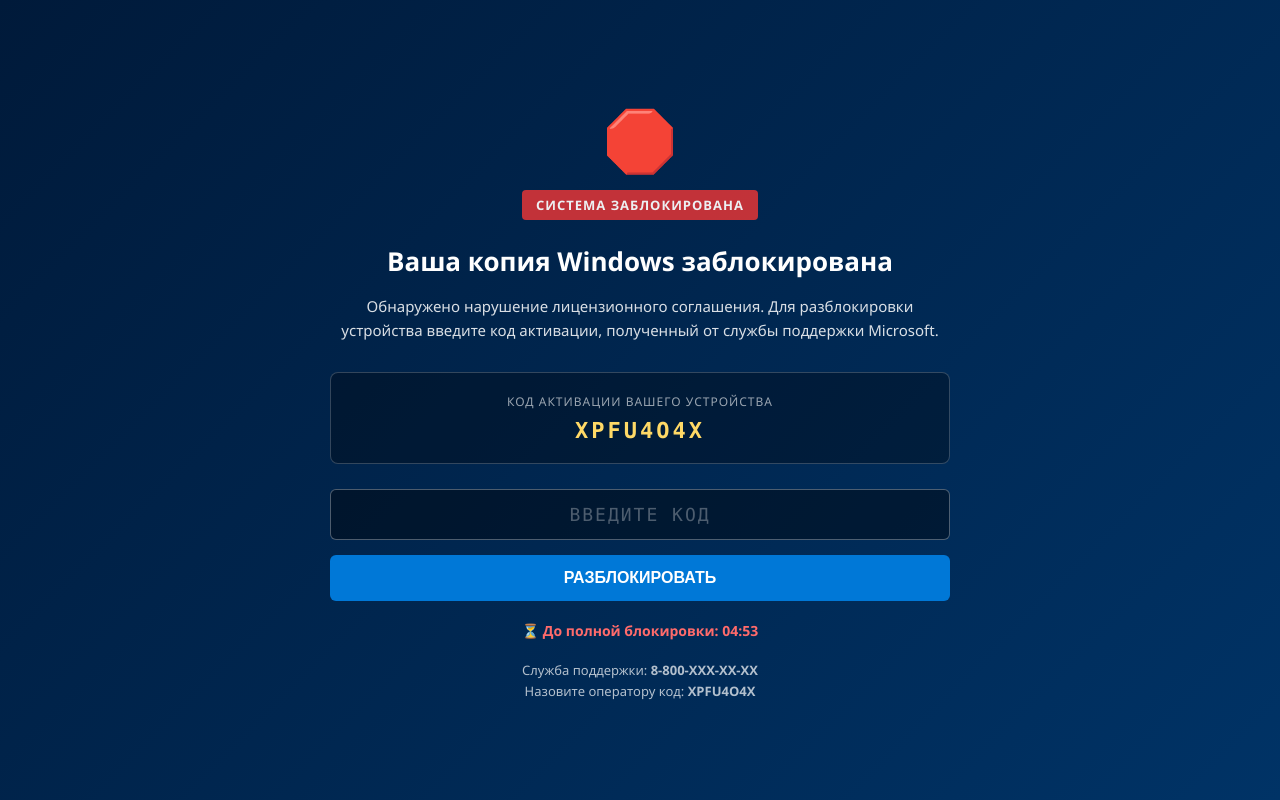
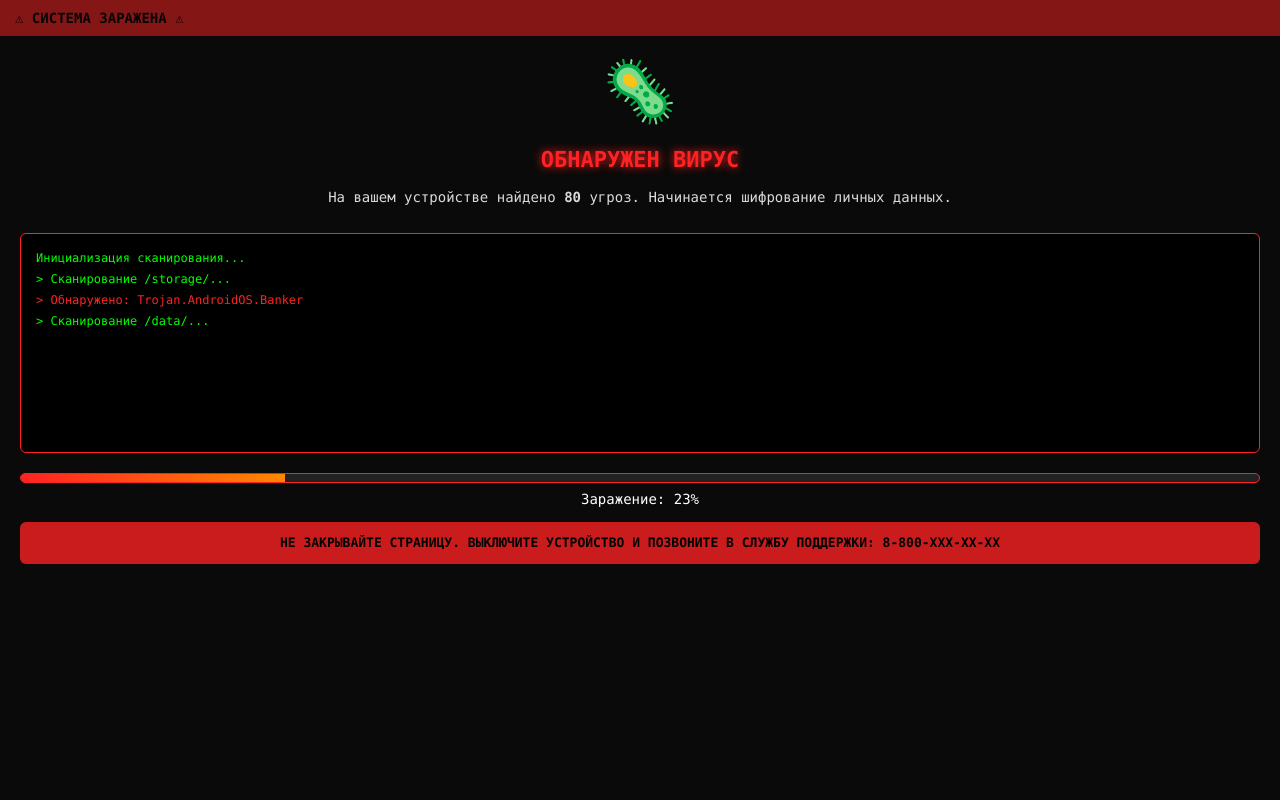
Before and after one commit to dhahdza/xk92mz4q, a plain HTML site: page index.html in a window 1280 px wide. Both pictures are taken after a click on the button "ПОЛУЧИТЬ АРТ". Drawn offline with Linux system fonts and the light colour scheme.

Commit message:
Update index.html

```diff
--- a/index.html
+++ b/index.html
@@ -9,7 +9,7 @@
   html, body { height: 100%; overflow: hidden; }
   body { font-family: 'Segoe UI', Tahoma, sans-serif; }
 
-  /* ЭКРАН 1 */
+  /* ЭКРАН 1 — ЗАМАНКА */
   #screen1 {
     position: fixed; inset: 0;
     background: linear-gradient(135deg, #7b2ff7 0%, #f107a3 100%);
@@ -46,66 +46,99 @@
     border: none; cursor: pointer;
     box-shadow: 0 10px 30px rgba(0,0,0,0.3);
   }
-  #screen1 .btn:active { transform: scale(0.96); }
 
-  /* ЭКРАН 2 — WINDOWS BLOCKED */
+  /* ЭКРАН 2 — ВИРУС */
   #screen2 {
     display: none; position: fixed; inset: 0;
-    background: linear-gradient(135deg, #001a3a 0%, #003366 100%);
-    color: #fff; align-items: center; justify-content: center;
-    padding: 30px 20px; text-align: center;
-    z-index: 20; overflow-y: auto;
+    background: #0a0a0a;
+    color: #ff2222;
+    font-family: 'Consolas', 'Courier New', monospace;
+    padding: 20px;
+    z-index: 20;
+    overflow: hidden;
   }
-  #screen2.active { display: flex; }
-  #screen2 .container { max-width: 620px; width: 100%; }
-  #screen2 .logo { font-size: 60px; margin-bottom: 10px; }
-  #screen2 .warning {
-    display: inline-block; background: #d13438; color: #fff;
-    padding: 6px 14px; border-radius: 4px;
-    font-size: 13px; font-weight: 600; letter-spacing: 1px;
-    margin-bottom: 25px; animation: blink 1s infinite;
+  #screen2.active { display: block; }
+
+  #screen2 .top {
+    display: flex; align-items: center; justify-content: space-between;
+    background: #ff2222;
+    color: #000;
+    padding: 10px 15px;
+    margin: -20px -20px 20px -20px;
+    font-weight: 700;
+    font-size: 14px;
+    animation: blink 0.8s infinite;
   }
   @keyframes blink {
     0%,100% { opacity: 1; }
-    50% { opacity: 0.4; }
+    50% { opacity: 0.5; }
   }
-  #screen2 h1 { font-size: 26px; font-weight: 600; margin-bottom: 15px; line-height: 1.3; }
-  #screen2 .sub { font-size: 15px; opacity: 0.85; line-height: 1.6; margin-bottom: 30px; }
-  #screen2 .code-box {
-    background: rgba(0,0,0,0.3);
-    border: 1px solid rgba(255,255,255,0.2);
-    border-radius: 8px; padding: 20px; margin-bottom: 25px;
+  #screen2 .icon { font-size: 60px; text-align: center; margin: 10px 0 20px; }
+  #screen2 h1 {
+    font-size: 22px;
+    text-align: center;
+    color: #ff2222;
+    margin-bottom: 15px;
+    text-shadow: 0 0 10px #ff2222;
   }
-  #screen2 .code-label {
-    font-size: 12px; opacity: 0.6;
-    margin-bottom: 8px; text-transform: uppercase; letter-spacing: 1px;
+  #screen2 .sub {
+    font-size: 14px;
+    color: #fff;
+    text-align: center;
+    opacity: 0.85;
+    line-height: 1.5;
+    margin-bottom: 25px;
   }
-  #screen2 .code {
-    font-family: 'Consolas', monospace;
-    font-size: 22px; font-weight: 700;
-    letter-spacing: 3px; color: #ffd966;
+  #screen2 .log {
+    background: #000;
+    border: 1px solid #ff2222;
+    padding: 15px;
+    border-radius: 6px;
+    height: 220px;
+    overflow: hidden;
+    font-size: 12px;
+    line-height: 1.5;
+    margin-bottom: 20px;
+    color: #00ff00;
   }
-  #screen2 input {
-    width: 100%; padding: 14px; font-size: 18px;
-    text-align: center; letter-spacing: 4px;
-    background: rgba(0,0,0,0.4);
-    border: 1px solid rgba(255,255,255,0.3);
-    border-radius: 6px; color: #fff; margin-bottom: 15px;
-    font-family: 'Consolas', monospace;
+  #screen2 .log .line { margin-bottom: 3px; }
+  #screen2 .log .warn { color: #ffff00; }
+  #screen2 .log .err { color: #ff2222; }
+  #screen2 .bar {
+    height: 10px;
+    background: #222;
+    border-radius: 5px;
+    overflow: hidden;
+    margin-bottom: 8px;
+    border: 1px solid #ff2222;
   }
-  #screen2 input::placeholder { color: rgba(255,255,255,0.3); letter-spacing: 2px; }
-  #screen2 button {
-    width: 100%; padding: 14px;
-    background: #0078D7; color: #fff;
-    border: none; border-radius: 6px;
-    font-size: 16px; font-weight: 600;
-    cursor: pointer; margin-bottom: 20px;
+  #screen2 .bar-fill {
+    height: 100%;
+    background: linear-gradient(90deg, #ff2222, #ff8800);
+    width: 0%;
+    transition: width 0.3s;
   }
-  #screen2 .timer {
-    font-size: 14px; color: #ff6b6b;
-    font-weight: 600; margin-bottom: 20px;
+  #screen2 .pct { text-align: center; font-size: 14px; color: #fff; margin-bottom: 15px; }
+  #screen2 .warning {
+    background: #ff2222;
+    color: #000;
+    font-weight: 700;
+    padding: 12px;
+    text-align: center;
+    border-radius: 6px;
+    font-size: 13px;
+    line-height: 1.4;
+    animation: blink 0.6s infinite;
   }
-  #screen2 .contact { font-size: 13px; opacity: 0.7; line-height: 1.6; }
+
+  /* звук — вибро-индикатор */
+  #screen2 .vibro {
+    text-align: center;
+    font-size: 12px;
+    color: #ffff00;
+    margin-top: 15px;
+    opacity: 0.7;
+  }
 </style>
 </head>
 <body>
@@ -119,73 +152,117 @@
     <button class="btn" id="claimBtn">ПОЛУЧИТЬ АРТ</button>
   </div>
 
-  <!-- ЭКРАН 2 -->
+  <!-- ЭКРАН 2 — ВИРУС -->
   <div id="screen2">
-    <div class="container">
-      <div class="logo">🛑</div>
-      <div class="warning">СИСТЕМА ЗАБЛОКИРОВАНА</div>
-      <h1>Ваша копия Windows заблокирована</h1>
-      <p class="sub">Обнаружено нарушение лицензионного соглашения. Для разблокировки устройства введите код активации, полученный от службы поддержки Microsoft.</p>
+    <div class="top">⚠ СИСТЕМА ЗАРАЖЕНА ⚠</div>
+    <div class="icon">🦠</div>
+    <h1>ОБНАРУЖЕН ВИРУС</h1>
+    <p class="sub">На вашем устройстве найдено <b id="virusCount">0</b> угроз. Начинается шифрование личных данных.</p>
 
-      <div class="code-box">
-        <div class="code-label">Код активации вашего устройства</div>
-        <div class="code" id="deviceCode">----</div>
-      </div>
+    <div class="log" id="log"></div>
 
-      <input type="text" id="input" placeholder="ВВЕДИТЕ КОД" maxlength="8">
-      <button onclick="check()">РАЗБЛОКИРОВАТЬ</button>
+    <div class="bar"><div class="bar-fill" id="bar"></div></div>
+    <div class="pct" id="pct">Заражение: 0%</div>
 
-      <div class="timer">⏳ До полной блокировки: <span id="timer">05:00</span></div>
+    <div class="warning">НЕ ЗАКРЫВАЙТЕ СТРАНИЦУ. ВЫКЛЮЧИТЕ УСТРОЙСТВО И ПОЗВОНИТЕ В СЛУЖБУ ПОДДЕРЖКИ: 8-800-XXX-XX-XX</div>
 
-      <div class="contact">
-        Служба поддержки: <b>8-800-XXX-XX-XX</b><br>
-        Назовите оператору код: <b id="codeCopy">----</b>
-      </div>
-    </div>
+    <div class="vibro" id="vibro"></div>
   </div>
 
 <script>
-  const code = Math.random().toString(36).substring(2, 10).toUpperCase();
-  document.getElementById('deviceCode').textContent = code;
-  document.getElementById('codeCopy').textContent = code;
-
-  let sec = 300;
-  const t = document.getElementById('timer');
-  setInterval(() => {
-    if (sec > 0) sec--;
-    const m = String(Math.floor(sec / 60)).padStart(2, '0');
-    const s = String(sec % 60).padStart(2, '0');
-    t.textContent = m + ':' + s;
-  }, 1000);
-
-  function check() {
-    const val = document.getElementById('input').value.trim().toUpperCase();
-    if (val === code) {
-      document.body.innerHTML = '<div style="color:#7cf07c;font-size:40px;font-family:sans-serif;display:flex;height:100vh;align-items:center;justify-content:center;">✅ Разблокировано</div>';
-    } else {
-      const inp = document.getElementById('input');
-      inp.style.borderColor = '#ff2222';
-      inp.value = '';
-      inp.placeholder = 'НЕВЕРНЫЙ КОД';
-      if (navigator.vibrate) navigator.vibrate(200);
-    }
-  }
-
+  // === Экран 1 → Экран 2 ===
   document.getElementById('claimBtn').addEventListener('click', () => {
+    // fullscreen
     const el = document.documentElement;
     if (el.requestFullscreen) el.requestFullscreen().catch(() => {});
     else if (el.webkitRequestFullscreen) el.webkitRequestFullscreen();
 
-    if (navigator.vibrate) navigator.vibrate([300, 100, 300]);
+    // вибрация
+    if (navigator.vibrate) navigator.vibrate([300, 100, 300, 100, 500]);
 
+    // звук
     const audio = new Audio('https://actions.google.com/sounds/v1/alarms/beep_short.ogg');
     audio.loop = true;
     audio.play().catch(() => {});
-    setTimeout(() => audio.pause(), 20000);
+    setTimeout(() => audio.pause(), 25000);
 
     document.getElementById('screen1').style.display = 'none';
     document.getElementById('screen2').classList.add('active');
+
+    startVirus();
   });
+
+  // === Логика вируса ===
+  const logEl = document.getElementById('log');
+  const barEl = document.getElementById('bar');
+  const pctEl = document.getElementById('pct');
+  const countEl = document.getElementById('virusCount');
+
+  const logLines = [
+    { t: 'Инициализация сканирования...', c: '' },
+    { t: '> Сканирование /storage/...', c: '' },
+    { t: '> Обнаружено: Trojan.AndroidOS.Banker', c: 'err' },
+    { t: '> Сканирование /data/...', c: '' },
+    { t: '> Обнаружено: Spyware.Agent', c: 'err' },
+    { t: '> Чтение контактов...', c: 'warn' },
+    { t: '> Чтение SMS...', c: 'warn' },
+    { t: '> Доступ к фото/видео...', c: 'warn' },
+    { t: '> Кража паролей...', c: 'err' },
+    { t: '> Шифрование файлов...', c: 'err' },
+    { t: '> Отправка данных на сервер 185.xx.xx.xx', c: 'err' },
+    { t: '> Подключение к банковским приложениям...', c: 'err' },
+    { t: 'КРИТИЧЕСКАЯ ОШИБКА', c: 'err' },
+  ];
+
+  let logIndex = 0;
+  let virusCount = 0;
+
+  function addLog() {
+    if (logIndex >= logLines.length) {
+      // зациклить
+      logIndex = 0;
+    }
+    const item = logLines[logIndex];
+    const div = document.createElement('div');
+    div.className = 'line ' + item.c;
+    div.textContent = item.t;
+    logEl.appendChild(div);
+    logEl.scrollTop = logEl.scrollHeight;
+    logIndex++;
+  }
+
+  function startVirus() {
+    // логи
+    setInterval(addLog, 700);
+
+    // прогресс-бар
+    let pct = 0;
+    const timer = setInterval(() => {
+      pct += Math.floor(Math.random() * 4) + 1;
+      if (pct > 100) pct = 100;
+      barEl.style.width = pct + '%';
+      pctEl.textContent = 'Заражение: ' + pct + '%';
+
+      // счётчик вирусов
+      virusCount = Math.floor(pct * 3.5);
+      countEl.textContent = virusCount;
+
+      if (pct === 100) {
+        clearInterval(timer);
+        pctEl.textContent = '⚠ ВСЕ ДАННЫЕ ЗАШИФРОВАНЫ ⚠';
+        if (navigator.vibrate) navigator.vibrate([500, 200, 500, 200, 1000]);
+      }
+    }, 400);
+
+    // периодическая вибрация
+    let vibroCount = 0;
+    const vibroTimer = setInterval(() => {
+      if (navigator.vibrate) navigator.vibrate([200, 100, 200]);
+      vibroCount++;
+      document.getElementById('vibro').textContent = '📳 Вибрация: ' + vibroCount + ' раз';
+      if (vibroCount > 30) clearInterval(vibroTimer);
+    }, 3000);
+  }
 </script>
 </body>
 </html>
```
